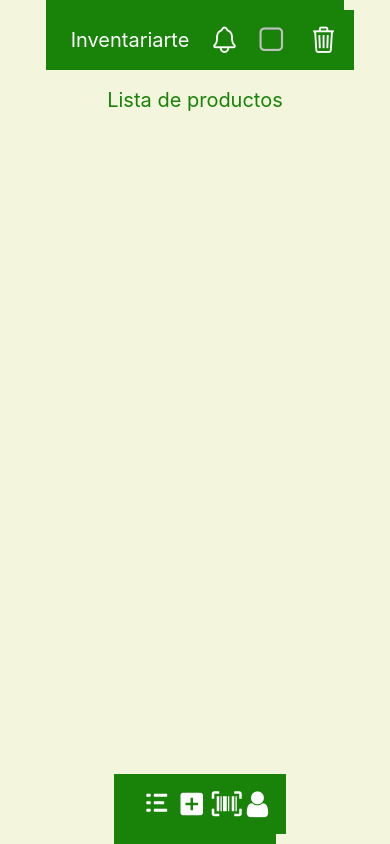
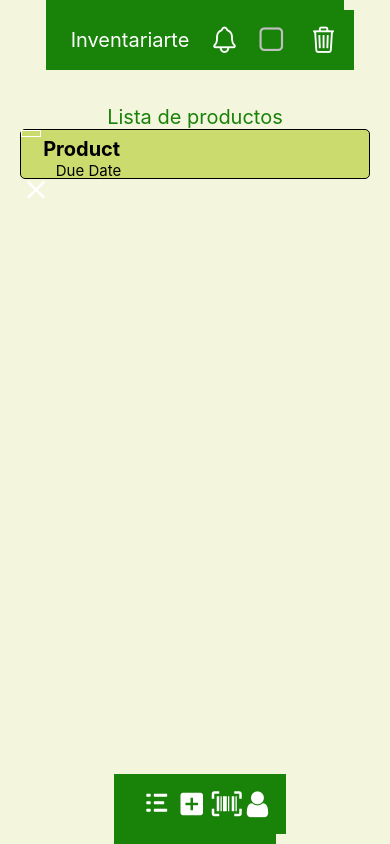
Before and after one commit to spolo1/InventarairTe, a React Native app in the folder InventariarTe/: screen /ProdList in a window 390 px wide. Built offline with nearby package versions, Linux system fonts and the light colour scheme; what parse would draw is missing.

Commit message:
Componentes Productos
Se crearon los componentes de productos para mostrar los productos activos en la aplicación

```diff
--- /dev/null
+++ b/InventariarTe/src/Components/UniqueProduct.js
@@ -0,0 +1,72 @@
+import React, { Component } from 'react';
+import { View, Text, StyleSheet, TouchableOpacity } from 'react-native';
+import Feather from 'react-native-vector-icons/Feather'
+class Product extends Component {
+    constructor(props) {
+        super(props);
+        this.state = {
+        };
+    }
+
+    render() {
+        const erase =() => {
+
+        }
+        return (
+        <View style={styles.box}
+            flexDirection="row"
+        >
+            <View style={styles.checked}>
+
+            </View>
+            <View style={styles.cont}>
+                <Text style = {styles.title}> Product </Text>
+                <Text style = {styles.date}>Due Date</Text>
+            </View>
+            <View style={styles.trash}>
+                <TouchableOpacity onPress={erase()}>
+                    <Feather
+                        name='x'
+                        size={30}
+                        color='white'/>
+                </TouchableOpacity>
+            </View>
+        </View>
+        );
+    }
+}
+
+export default Product;
+
+const styles = StyleSheet.create({
+    box:{
+        borderWidth:1,
+        borderRadius:5,
+        backgroundColor: '#CCDB6D',
+        width:350,
+        height:50,
+    },
+    checked:{
+        borderWidth:1,
+        borderColor:'white',
+        width:20,
+        flex:1
+    },
+    cont:{
+        flex:6,
+        justifyContent: 'space-around'
+    },
+    trash:{
+        flex:1,
+        marginTop:'2.5%'
+    },
+    title:{
+        fontSize:20,
+        marginLeft:'5%',
+        fontWeight:'bold'
+    },
+    date:{
+        fontSize:15,
+        marginLeft:'10%',
+    }
+})
--- a/InventariarTe/src/Screens/ProdList.js
+++ b/InventariarTe/src/Screens/ProdList.js
@@ -2,10 +2,9 @@ import React,{useState}from 'react';
 import { View, Text, StyleSheet, TextInput } from 'react-native';
 import TopBar from '../Components/TopBar'
 import BottomBar from '../Components/BottomBar'
-import Button from '../Components/Button';
-import BorderButton from '../Components/RoundButton'
-import { Alert } from 'react-native';
 import Parse from 'parse/react-native';
+import Product from '../Components/UniqueProduct';
+
 
 const CreateProd = ({navigation}) => {
 
@@ -16,6 +15,7 @@ const CreateProd = ({navigation}) => {
             </View>
             <View style={styles.content}>
                 <Text style={styles.text}>Lista de productos</Text>
+                <Product/>
             </View>
             <View style={styles.bot}>
             <BottomBar
```
Also changed, not shown: InventariarTe/src/Components/ListProduct.js (added, +20 -0 lines), InventariarTe/src/Components/Product.js (deleted).
